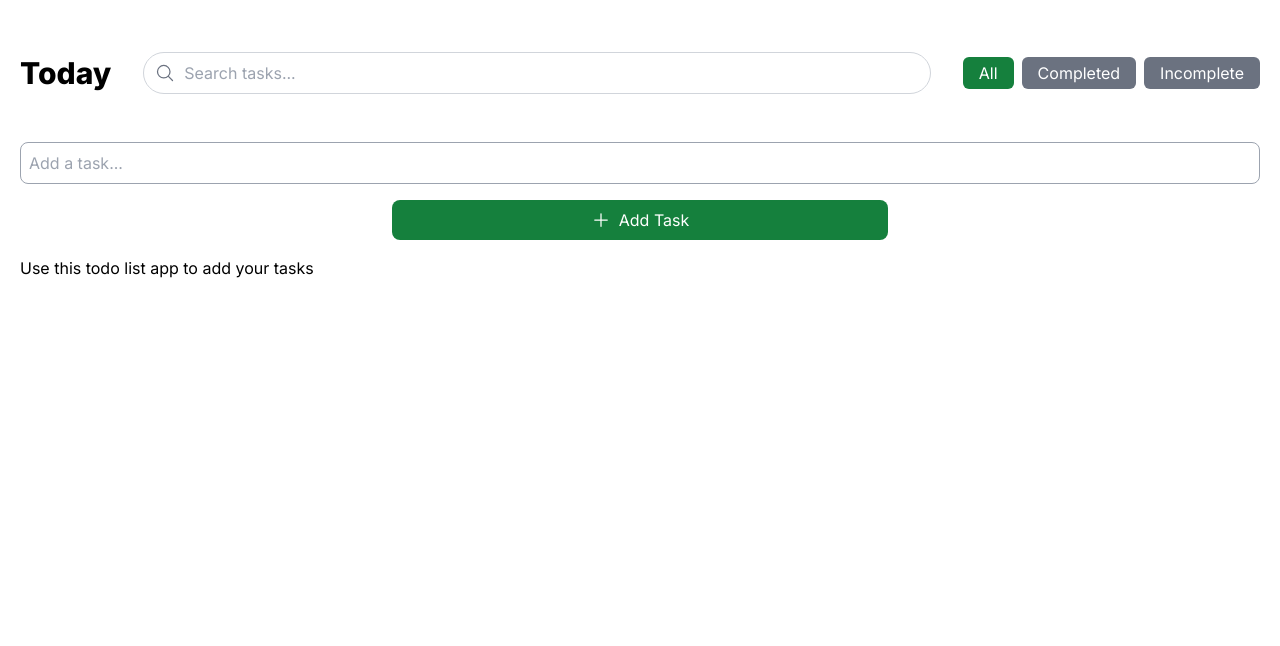
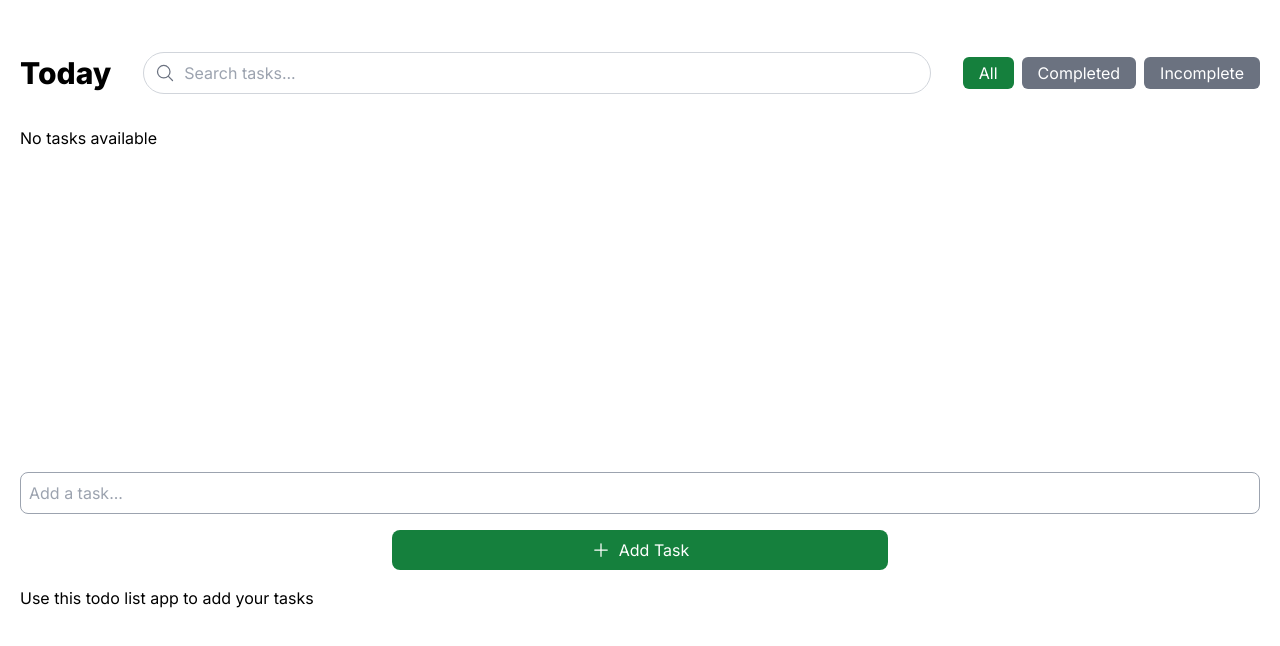
Before and after one commit to Ankush-nitjsr/todo-list-app, a React (Vite) app: page / in a window 1280 px wide. Shown: the top 646 px of the page. Built offline with nearby package versions, Linux system fonts and the light colour scheme.

Commit message:
refactor: Refactor TaskList
Update task rendering in order of recently added task display on top.

```diff
--- a/src/components/TaskList.tsx
+++ b/src/components/TaskList.tsx
@@ -6,13 +6,15 @@ export const TaskList = () => {
   const { filteredTasks } = useFilterAndSearchTasks();
 
   return (
-    <div className="tasks-list space-y-4 flex flex-col justify-center items-center w-full">
-      {filteredTasks === null ? (
+    <div className="tasks-list min-h-[330px] space-y-4 flex flex-col w-full">
+      {filteredTasks === null || filteredTasks.length === 0 ? (
         <p>No tasks available</p>
       ) : (
-        filteredTasks.map((task: Task) => (
-          <TaskItem key={task.id} task={task} />
-        ))
+        // Reverse the task list to display the latest task at the top
+        filteredTasks
+          .slice()
+          .reverse()
+          .map((task: Task) => <TaskItem key={task.id} task={task} />)
       )}
     </div>
   );
```
